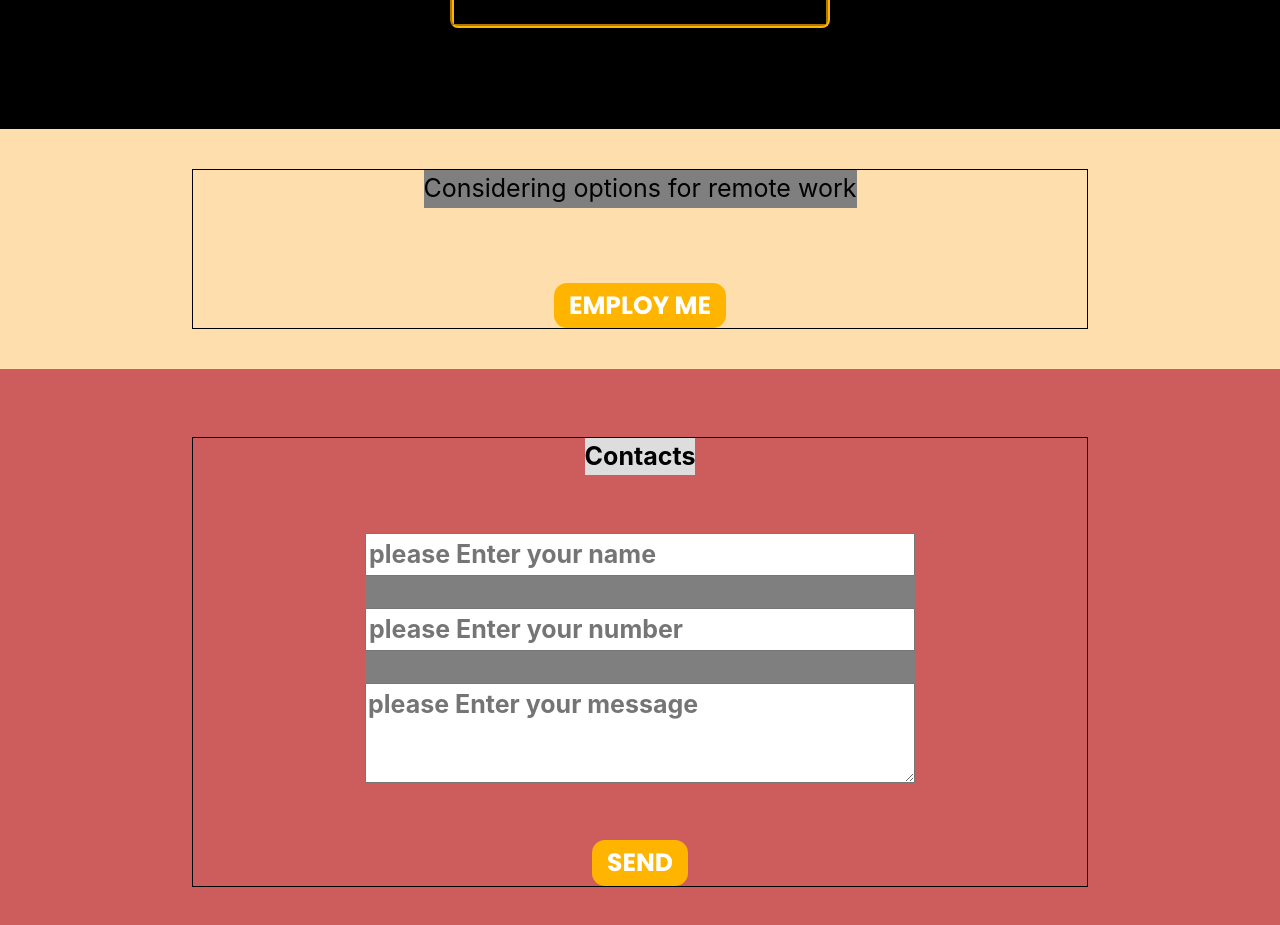
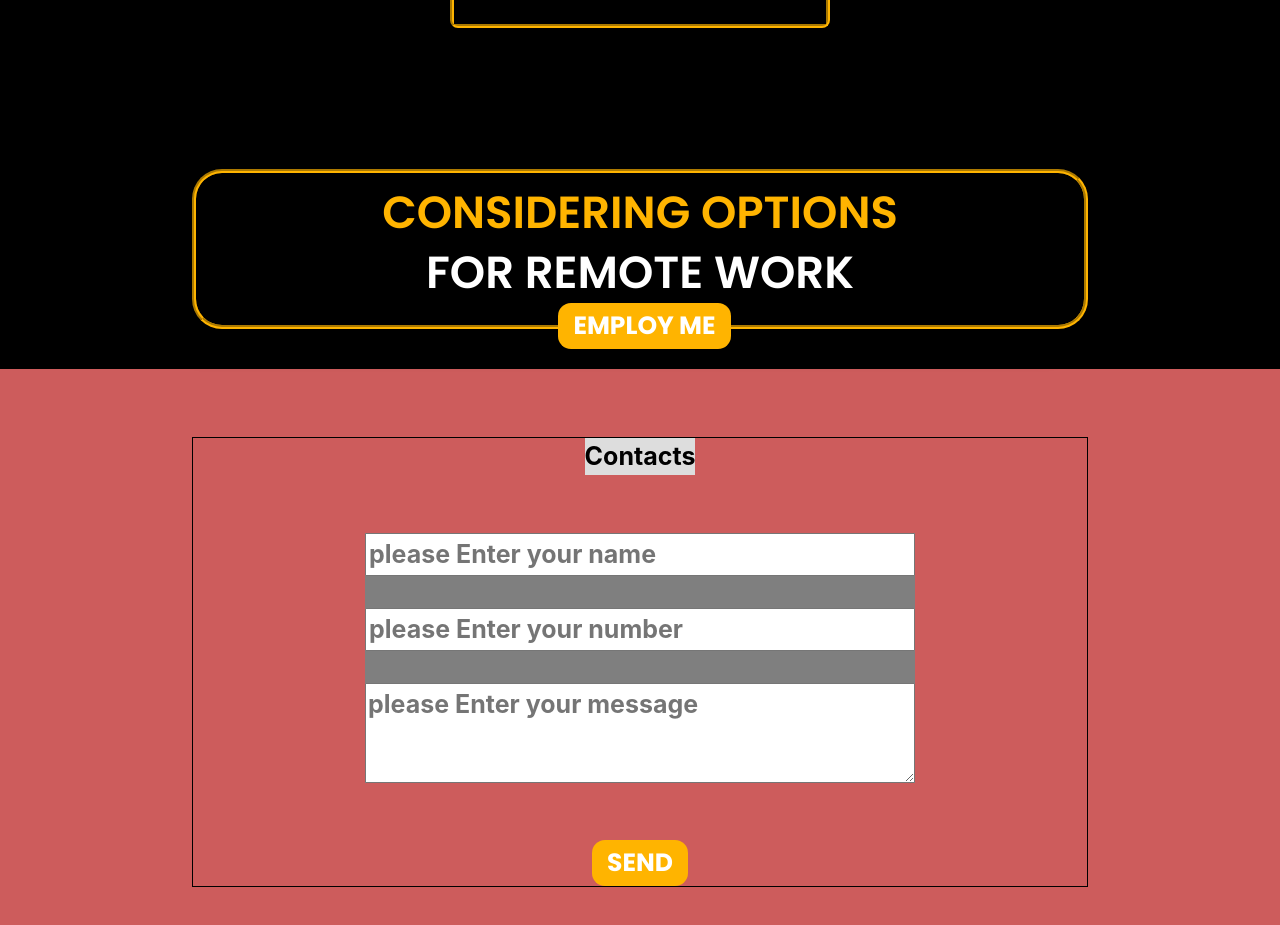
Before and after one commit to skillforce/Portfolio, a React (Create React App) app: page / in a window 1280 px wide. Shown: the part 2660-3585 px from the top of the page. Built offline with nearby package versions, Linux system fonts and the light colour scheme.

Commit message:
teleWork+adaptation

```diff
--- a/src/mainBlocks/teleworkBlock/Telework.module.css
+++ b/src/mainBlocks/teleworkBlock/Telework.module.css
@@ -1,7 +1,7 @@
 .blockTitle {
     width: 100%;
     min-height: 240px;
-    background-color: navajowhite;
+    background-color: black;
     display: grid;
     grid-template-columns: 1.9fr;
     grid-template-rows: 0.5fr 2fr 0.5fr;
@@ -20,22 +20,84 @@
 }
 
 .teleWorkBlock {
+    background-color: black;
+    position: relative;
+    z-index: 111;
     height: 160px;
-    border: 1px solid black;
+    border: 4px groove #ffb400;
     display: flex;
     flex-direction: column;
     align-items: center;
     justify-content: space-between;
+    -webkit-box-shadow: -16px 21px 13px 8px rgba(0, 0, 0, 0.4);
+    -moz-box-shadow: -16px 21px 13px 8px rgba(0, 0, 0, 0.4);
+    box-shadow: -16px 21px 13px 8px rgba(0, 0, 0, 0.4);
+    border-radius: 30px;
+    padding: 10px 0;
+    white-space: break-spaces;
+}
+
+.teleWorkBlock span {
+    font-size: 45px;
+    display: inline-block;
+    font-weight: 600;
+    font-family: 'Poppins', sans-serif;
+    text-transform: uppercase !important;
+    color: white;
+    line-height: 60px;
+    transition: all 0.8s ease;
 }
 
 .teleWorkBlock p {
-    font-size: 25px;
+    font-size: 45px;
     display: inline-block;
-    background-color: #7f7f7f;
+    font-weight: 600;
+    font-family: 'Poppins', sans-serif;
+    text-transform: uppercase !important;
+    color: #ffb400;
+    line-height: 60px;
+    transition: all 0.8s ease;
 }
 
-@media(max-width: 590px){
-    .teleWorkBlock p{
+.teleWorkBlock:hover p {
+    color: white;
+    transition: all 0.8s ease;
+    cursor: default;
+}
+
+.teleWorkBlock:hover span {
+    color: #ffb400;
+    transition: all 0.8s ease;
+    cursor: default;
+}
+
+
+@media (max-width: 757px) {
+    .teleWorkBlock span {
+        font-size: 20px;
+    }
+
+    .teleWorkBlock p {
+        font-size: 25px;
+    }
+}
+
+@media (max-width: 590px) {
+    .teleWorkBlock p {
         text-align: center;
     }
 }
+
+@media (max-width: 440px) {
+
+    .teleWorkBlock span {
+        font-size: 19px;
+        line-height: 26px;
+
+    }
+
+    .teleWorkBlock p {
+        font-size: 19px;
+        line-height: 26px;
+    }
+}
--- a/src/mainBlocks/teleworkBlock/Telework.tsx
+++ b/src/mainBlocks/teleworkBlock/Telework.tsx
@@ -9,7 +9,7 @@ export const Telework = () => {
     return (<div className={blockTitle}>
             <div className={container}>
                 <div className={teleWorkBlock}>
-                    <p>Considering options for remote work</p>
+                    <p>Considering options</p> <span>for remote work</span>
                     <div>  <Btns title={'employ me'}/></div>
 
                 </div>
```
